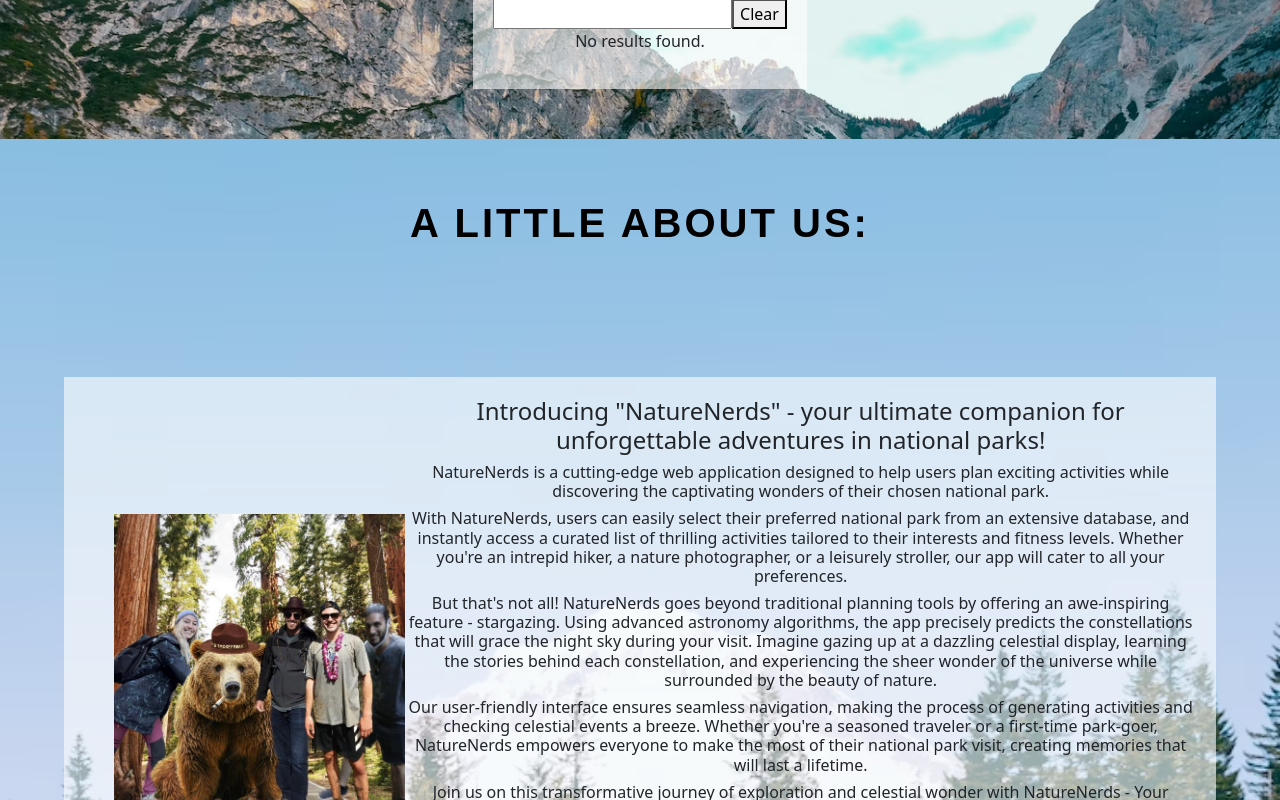
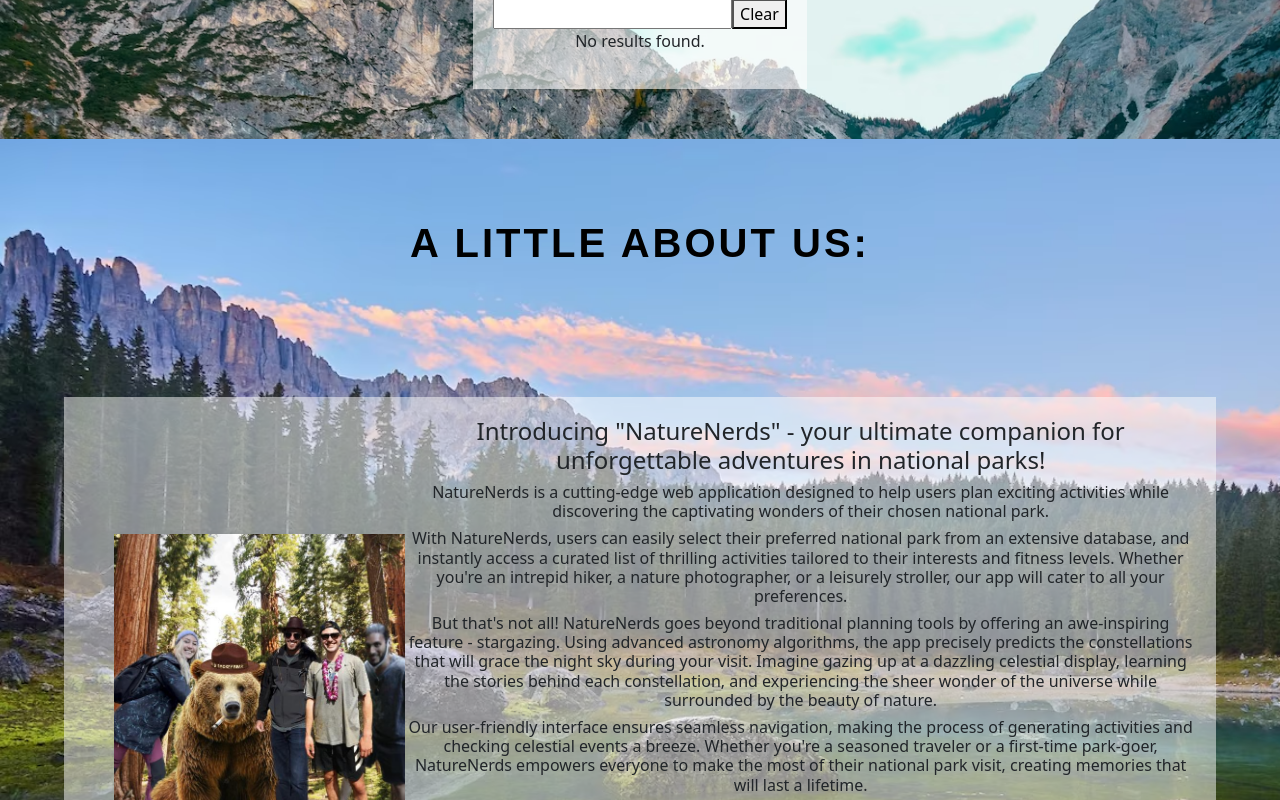
Before and after one commit to HannahMidd/nature-nerds-2, a React (Vite) app in the folder client/: page / in a window 1280 px wide. Shown: the part 1000-1800 px from the top of the page. Built offline with nearby package versions, Linux system fonts and the light colour scheme.

Commit message:
fixing up about us section

```diff
--- a/client/src/App.css
+++ b/client/src/App.css
@@ -251,14 +251,15 @@ padding-top: 25px;
 /* About Us Section */
 
 #AboutUsSection {
-    background-image: url('/assets/mountain.avif');
+    background-image: url('/assets/hero.avif');
     background-repeat: no-repeat;
     background-size: cover;
-    height: 1000px;
+    height: auto;
+    padding-bottom: 200px;
 }
 .aboutUsTitle {
     color: black;
-    padding-top: 60px;
+    padding-top: 80px;
     display: flex;
     justify-content: center;
     align-items: center;
@@ -275,7 +276,7 @@ padding-top: 25px;
     display: flex;
     justify-content: center;
     align-items: center;
-    background-color: rgba(255, 255, 255, 0.6);
+    background-color: rgba(255, 255, 255, 0.5);
     text-align: center;
     padding: 20px;
     margin-top: 130px;
```
